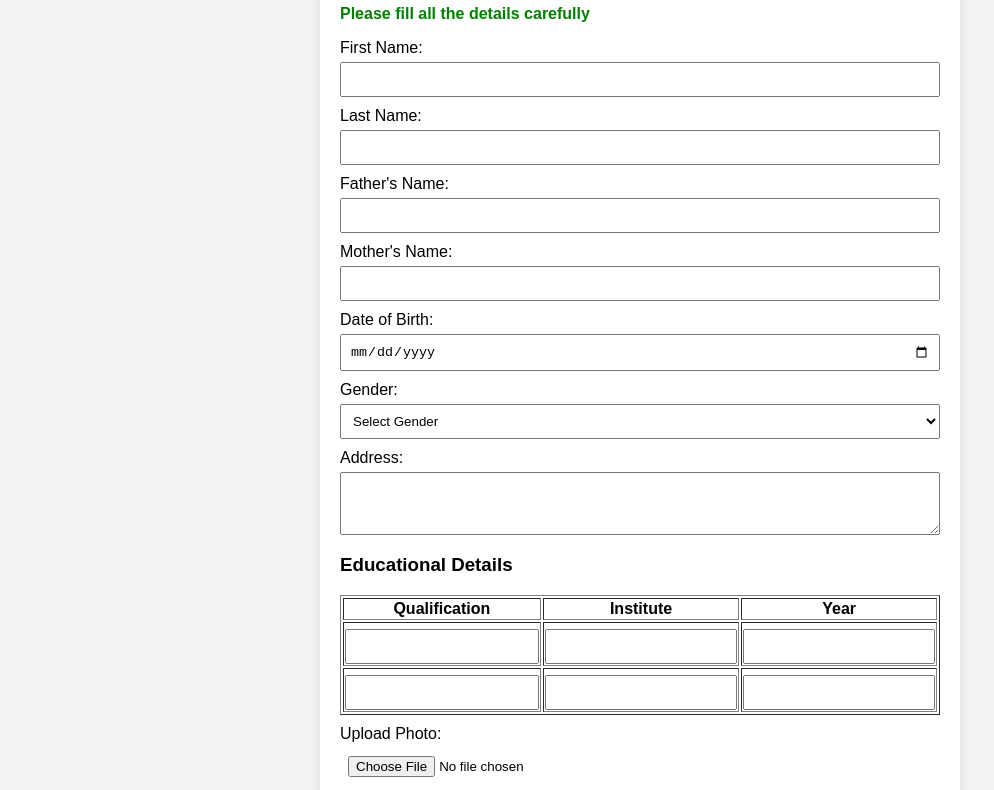
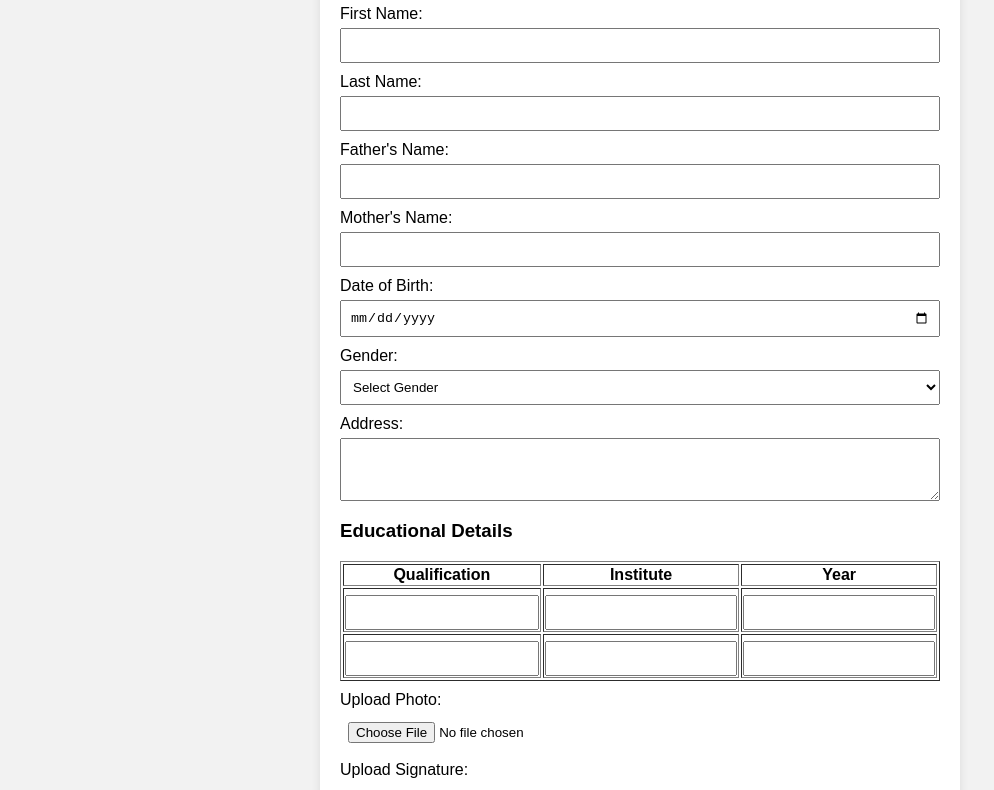
Before and after one commit to Jeyetri66/Exp-3, a plain HTML site: page index.html in a window 1280 px wide. Shown: the part 129-919 px from the top of the page, without its empty margins (0-994 px from the left). Drawn offline with Linux system fonts and the light colour scheme.

Commit message:
Update index.html

```diff
--- a/index.html
+++ b/index.html
@@ -9,7 +9,7 @@
 
   <form id="registrationForm" onsubmit="return validateForm()">
     <h2>Web Registration Form</h2>
-    <p style="color:green; font-weight:bold;">Please fill all the details carefully</p>
+
 
     <label>First Name:</label>
     <input type="text" name="firstName" required>
```
